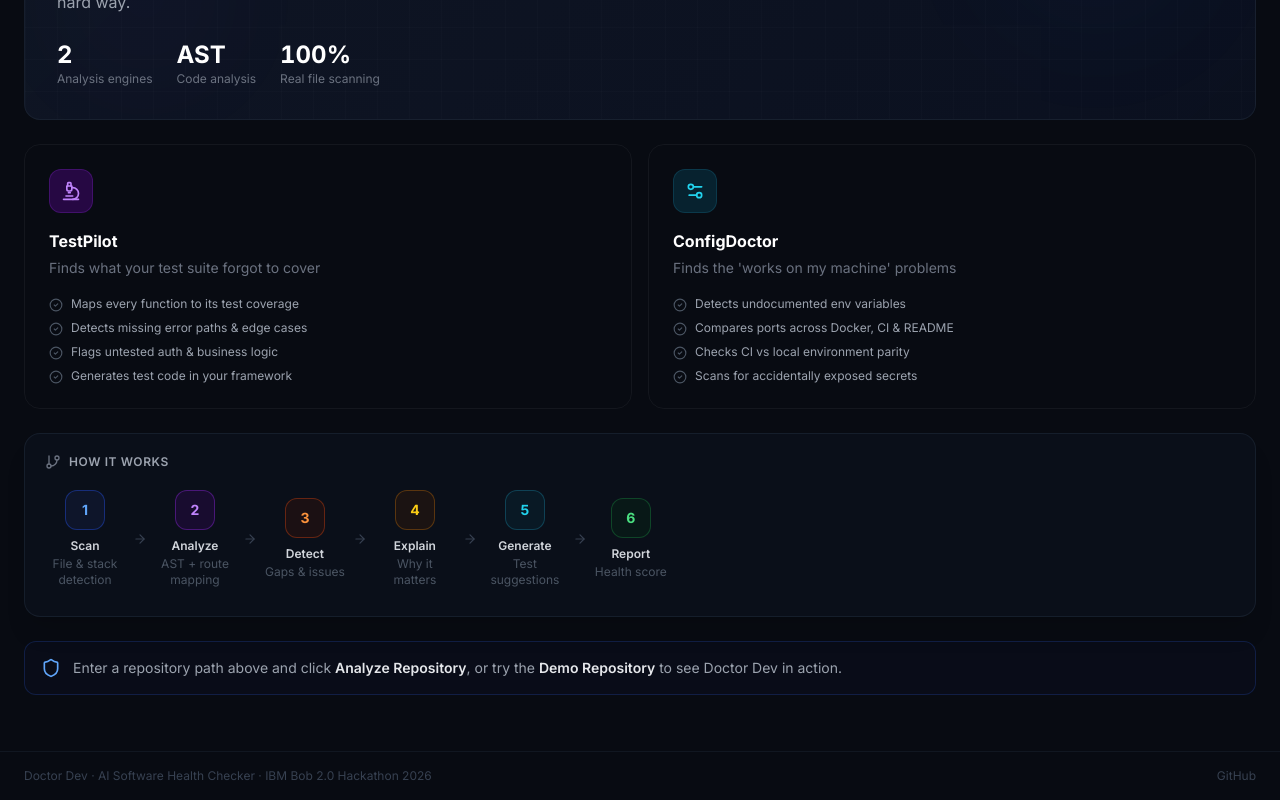
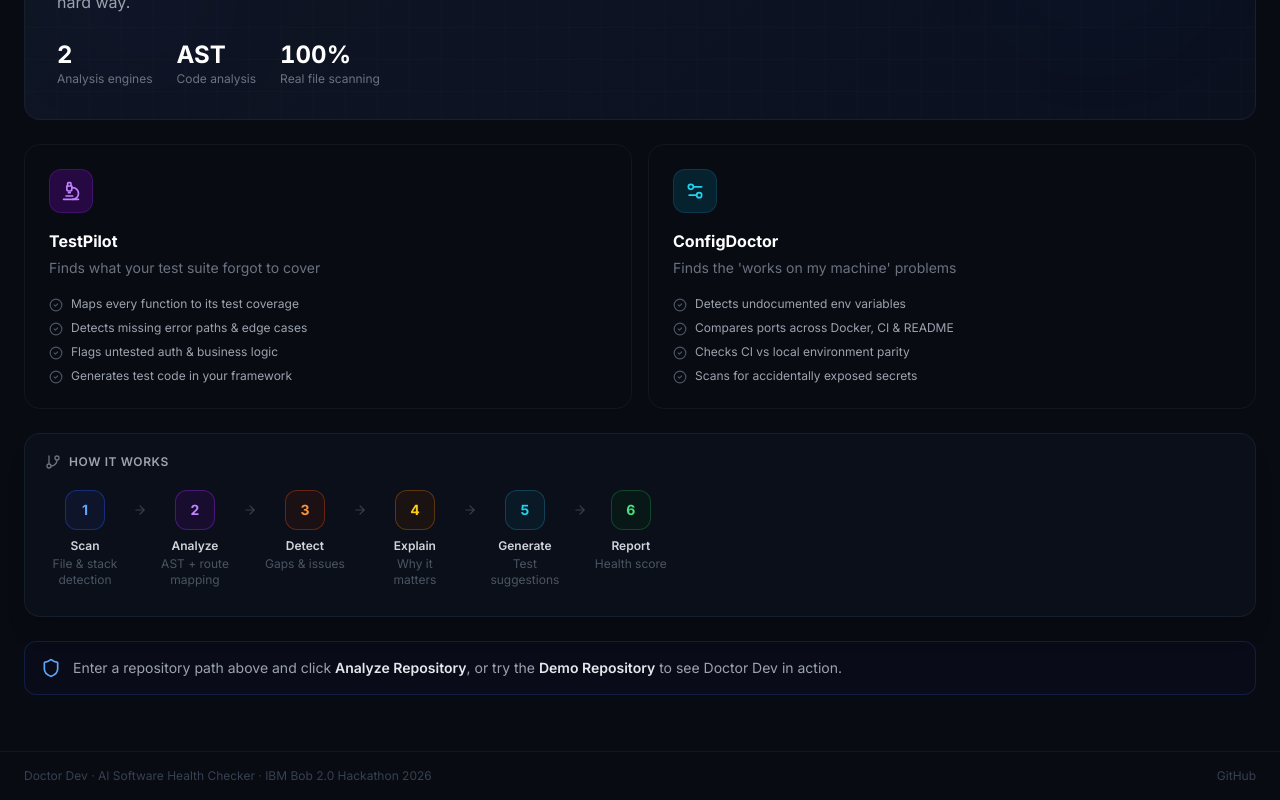
Before and after one commit to priyanshusharan-cmd/doctor-dev, a React (Vite) app in the folder frontend/: page / in a window 1280 px wide. Shown: the part 549-1349 px from the top of the page. Built offline with nearby package versions, Linux system fonts and the light colour scheme.

Commit message:
fix: resolve vertical alignment issues in workflow steps

```diff
--- a/frontend/src/pages/EmptyDashboard.tsx
+++ b/frontend/src/pages/EmptyDashboard.tsx
@@ -124,7 +124,7 @@ export default function EmptyDashboard() {
           <GitBranch className="w-4 h-4 text-gray-500" />
           <span className="text-xs font-semibold text-gray-400 uppercase tracking-wider">How it works</span>
         </div>
-        <div className="flex items-center gap-2 overflow-x-auto pb-2">
+        <div className="flex items-start gap-2 overflow-x-auto pb-2">
           {[
             { n: 1, label: 'Scan', sub: 'File & stack detection', color: 'text-blue-400 border-blue-800/60 bg-blue-950/30' },
             { n: 2, label: 'Analyze', sub: 'AST + route mapping', color: 'text-purple-400 border-purple-800/60 bg-purple-950/30' },
@@ -133,10 +133,12 @@ export default function EmptyDashboard() {
             { n: 5, label: 'Generate', sub: 'Test suggestions', color: 'text-cyan-400 border-cyan-800/60 bg-cyan-950/30' },
             { n: 6, label: 'Report', sub: 'Health score', color: 'text-green-400 border-green-800/60 bg-green-950/30' },
           ].map((step, i, arr) => (
-            <div key={step.n} className="flex items-center gap-2 flex-shrink-0">
+            <div key={step.n} className="flex items-start gap-2 flex-shrink-0">
               <WorkflowStep {...step} />
               {i < arr.length - 1 && (
-                <ArrowRight className="w-3.5 h-3.5 text-gray-700 flex-shrink-0" />
+                <div className="h-10 flex items-center">
+                  <ArrowRight className="w-3.5 h-3.5 text-gray-700 flex-shrink-0" />
+                </div>
               )}
             </div>
           ))}
```
